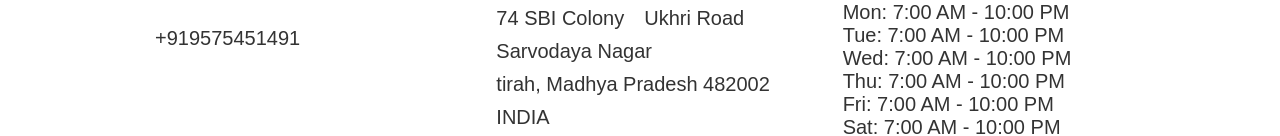
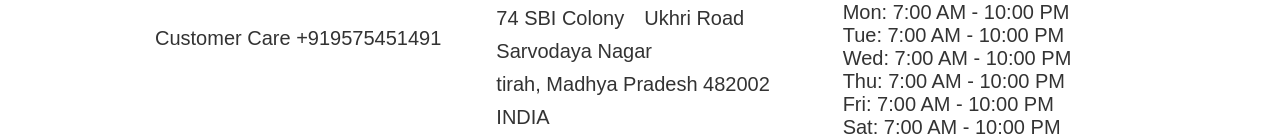
Before and after one commit to rajaahirwarofficial/Coursera-Assigment-5, a plain HTML site: page index.html in a window 1280 px wide. Shown: the part 1438-1574 px from the top of the page. Drawn offline with nearby package versions, Linux system fonts and the light colour scheme.

Commit message:
Update index.html

```diff
--- a/index.html
+++ b/index.html
@@ -58,7 +58,7 @@
      <div class="contact">
          <h3>Contact</h3>
              <a href="tel:+919575451491" target="_blank"><input type="button" value="Call Now" name="call" class="call_button"></a>
-             <p>+919575451491</p>
+             <p>Customer Care +919575451491</p>
      </div>
      <div class="address">
           <h3>Address</h3>
```
